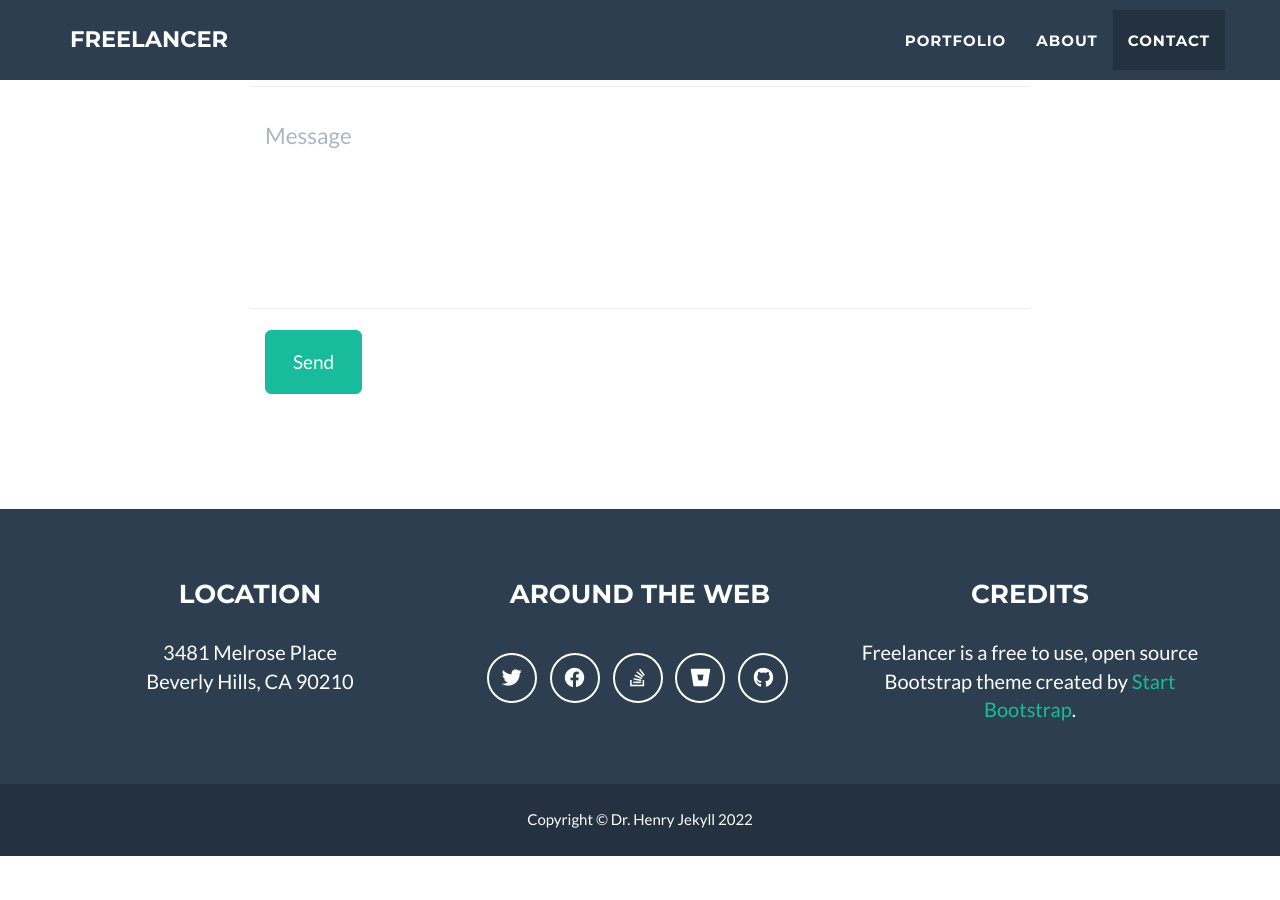
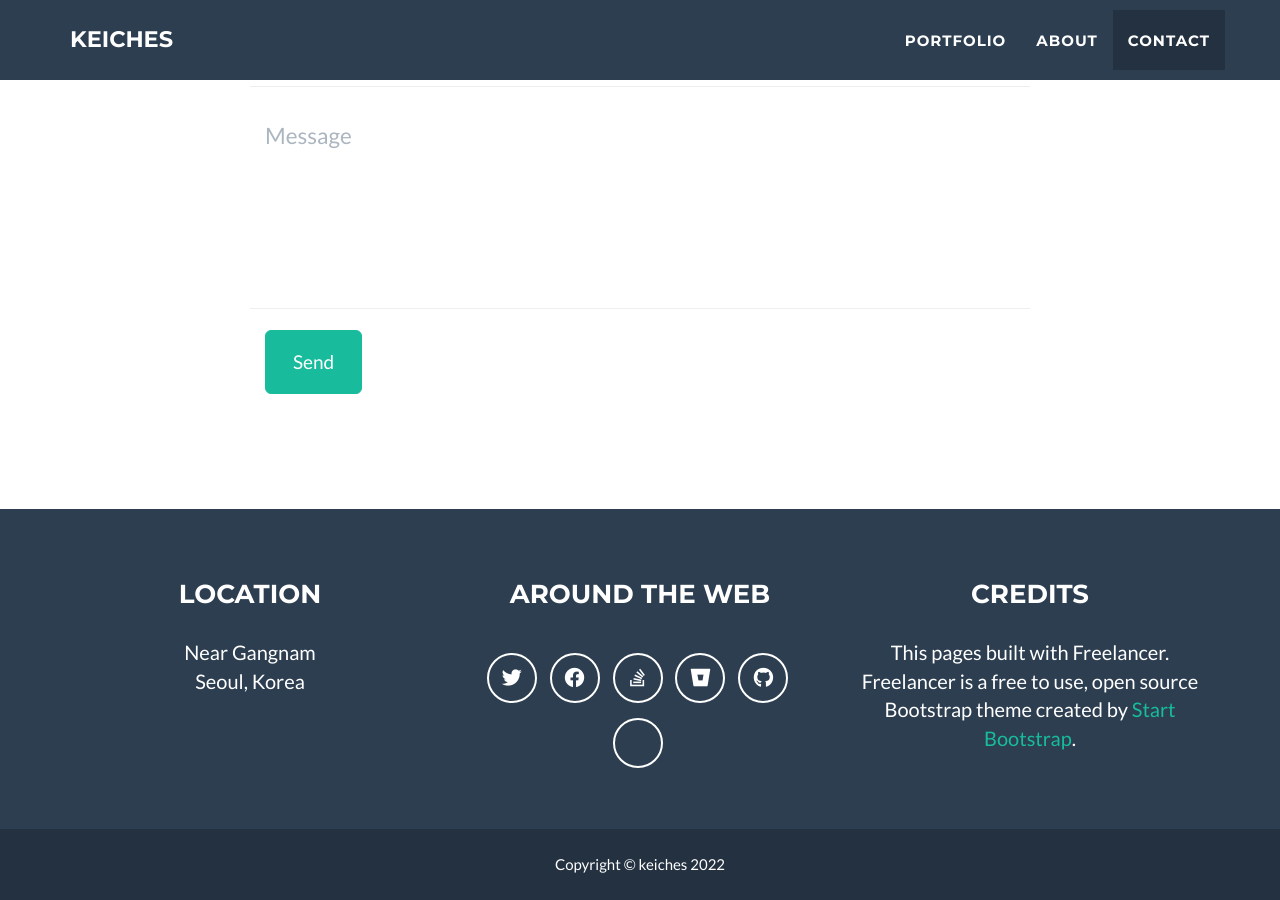
Before and after one commit to keiches/keiches.github.io, a Jekyll site: the page built from _posts/2014-07-18-project-1.markdown, in a window 1280 px wide and 900 px high, scrolled down 2536 px. Built offline with Jekyll 4.4.1, drawn with Linux system fonts in a browser that asks for light colours; before the commit the page ends 3392 px from its top, so only the background shows below that; some of the changed text lies outside the part shown.

Commit message:
Initial commit

```diff
--- a/_config.yml
+++ b/_config.yml
@@ -1,11 +1,11 @@
 # Site settings
-title: Freelancer
-email: your-email@domain.com
-url: https://github.com/jeromelachaud/freelancer-theme
-description: "Write an awesome description for your new site here. You can edit this line in _config.yml. It will appear in your document head meta (for Google search results) and in your feed.xml site description."
-keywords: "your keywords, separated by commas"
-skills: "Web Developer - Graphic Artist - User Experience Designer"
-meta_author: LastName FirstName
+title: keiches
+email: keiches@gmail.com
+url: https://keiches.github.io
+description: "I'm go front end/native/hybrid app. developer for over 2 decade."
+keywords: "JavaScript, TypeScript, Front End, ReactJs, ReactNative, VueJs, NodeJs, Flutter, Electron"
+skills: "Front End Developer - Web Developer - Native/Hybrid App. Developer"
+meta_author: Hansoo Kim
 
 # Google webmaster tools
 google_verify:
@@ -32,7 +32,7 @@ color:
 
 # Footer settings
 footer:
-  copyright: Dr. Henry Jekyll
+  copyright: keiches
   location: Location
   social: Around the Web
   credits: Credits
@@ -40,23 +40,25 @@ footer:
 # Social networks usernames (many more available: google-plus, flickr, dribbble, pinterest, instagram, tumblr, linkedin, etc.)
 social:
   - title: twitter
-    url: http://twitter.com/jekyllrb
+    url: http://twitter.com/keiches
   - title: facebook
-    url:
+    url: http://facebook.com/keiches
   - title: stack-overflow
-    url: http://stackoverflow.com/questions/tagged/jekyll
+    url: http://stackoverflow.com/questions/tagged/keiches
   - title: bitbucket
-    url: http://bitbucket.org/jekyll
+    url: http://bitbucket.org/keiches
   - title: github
-    url: http://github.com/jekyll
+    url: http://github.com/keiches
+  - title: blogspot
+    url: http://pwrwave.blogspot.com
 
 # Postal address (add as many lines as necessary)
 address:
-  - line: 3481 Melrose Place
-  - line: Beverly Hills, CA 90210
+  - line: Near Gangnam
+  - line: Seoul, Korea
 
 # Credits content
-credits: 'Freelancer is a free to use, open source Bootstrap theme created by <a href="http://startbootstrap.com">Start Bootstrap</a>.'
+credits: 'This pages built with Freelancer. Freelancer is a free to use, open source Bootstrap theme created by <a href="http://startbootstrap.com">Start Bootstrap</a>.'
 
 # Build settings
 markdown: kramdown
```
